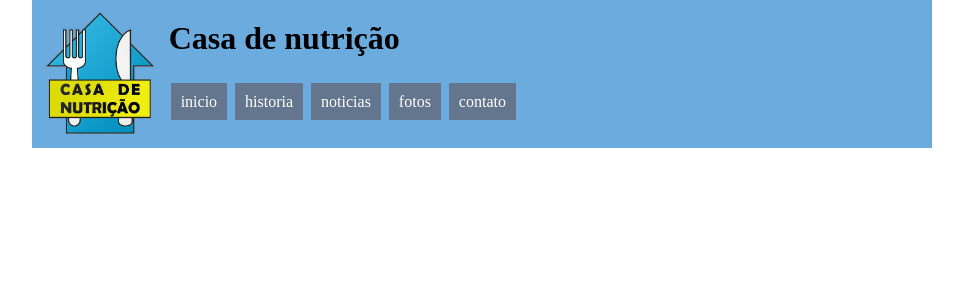
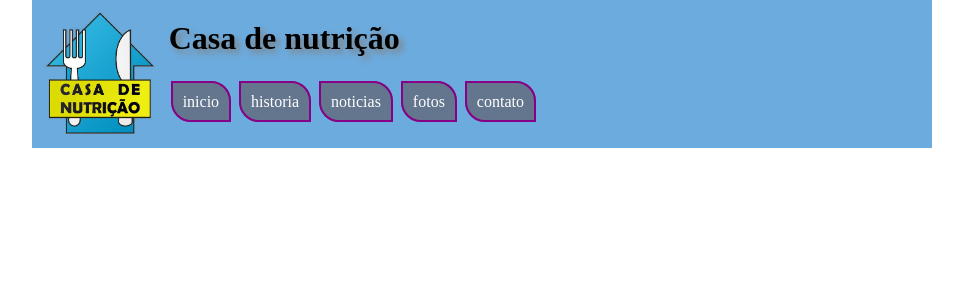
Before and after one commit to jurandii/casa_de_nutricao, a PHP site: page / in a window 1280 px wide. Shown: the top 300 px of the page, without its empty margins (158-1121 px from the left). Run offline with PHP 8.4, Linux system fonts and the light colour scheme.

Commit message:
adicionado efeitos de css 3

```diff
--- a/stylesheets/estilo.css
+++ b/stylesheets/estilo.css
@@ -15,6 +15,7 @@ margin:10px;
 height:128px;
 }
 #topo h1{
+text-shadow:4px 4px 6px gray;
 margin:0;
 padding:20px;
 }
@@ -24,8 +25,24 @@ text-decoration:none;
 padding:10px;
 margin:0 2px;
 background:#64768d;
+border:solid 2px #870087;
+-moz-border-radius-topleft: 0px;
+-moz-border-radius-topright:20px;
+-moz-border-radius-bottomleft:20px;
+-moz-border-radius-bottomright:0px;
+-webkit-border-top-left-radius:0px;
+-webkit-border-top-right-radius:20px;
+-webkit-border-bottom-left-radius:20px;
+-webkit-border-bottom-right-radius:0px;
+border-top-left-radius:0px;
+border-top-right-radius:20px;
+border-bottom-left-radius:20px;
+border-bottom-right-radius:0px;
 }
 menu a:hover{
+-moz-box-shadow:0 0 12px #C740E7 inset;
+-webkit-box-shadow:0 0 12px #C740E7 inset;
+box-shadow:0 0 12px #C740E7 inset;
 color:yellow;
 }
 i{
```
